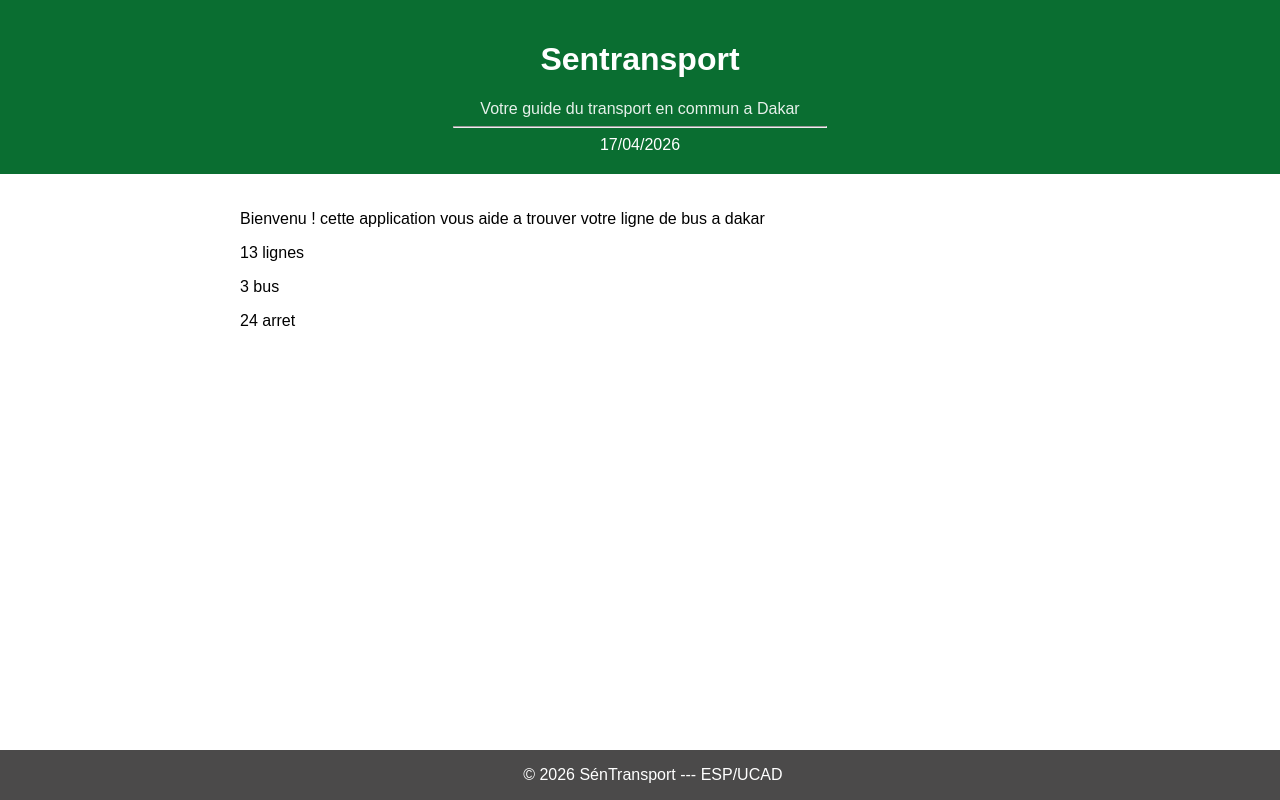
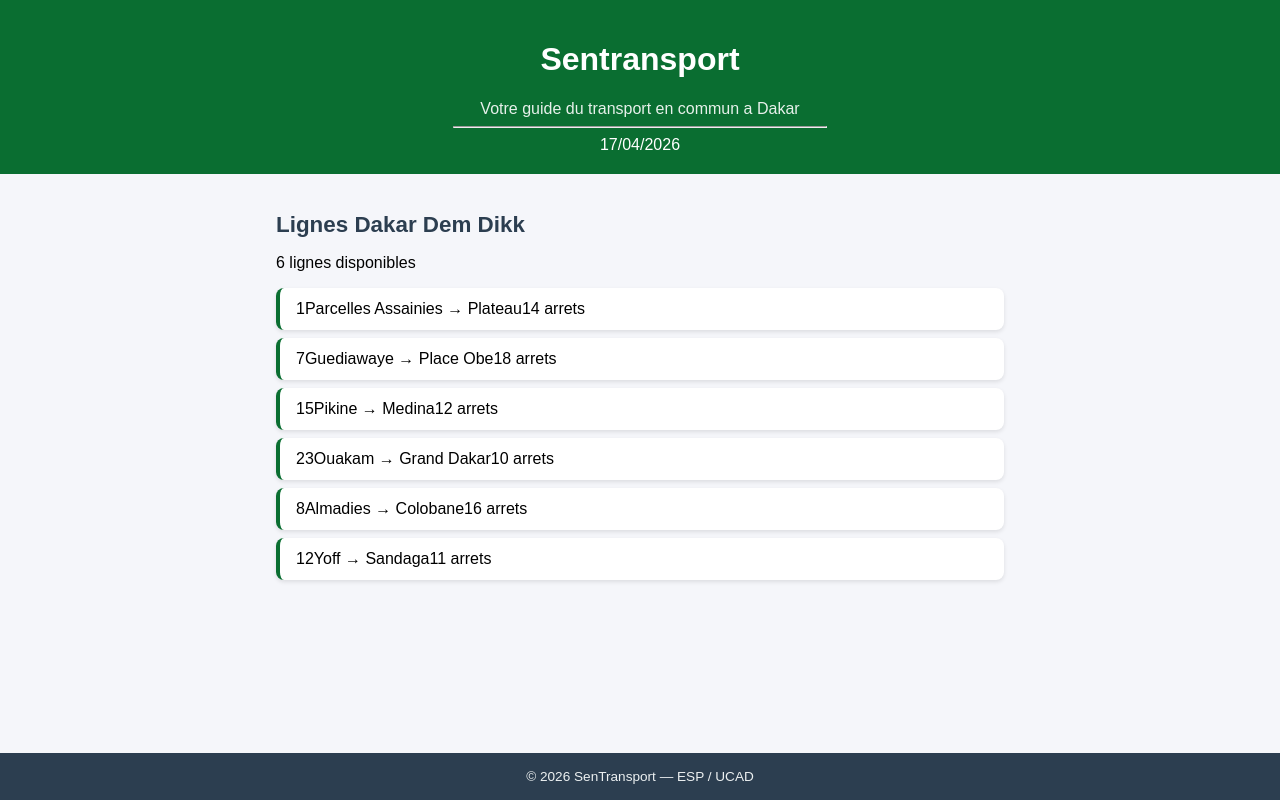
Before and after one commit to bamba-3310/SenTransport, a React (Create React App) app: page / in a window 1280 px wide. Built offline with nearby package versions, Linux system fonts and the light colour scheme.

Commit message:
Lab 2 : composants statiques LigneBus et ListeLignes

```diff
--- a/src/App.css
+++ b/src/App.css
@@ -1,10 +1,22 @@
 .App {
   font-family: Arial, sans-serif;
   min-height: 100vh;
+  background-color: #f5f6fa;
+  display: flex;
+  flex-direction: column;
 }
 
-.contenu{
+.contenu {
   padding: 20px;
   max-width: 800px;
   margin: 0 auto;
+  width: 100%;
+  box-sizing: border-box;
+  flex: 1;
 }
+
+@media (max-width: 600px) {
+  .contenu {
+    padding: 12px;
+  }
+}
--- a/src/App.js
+++ b/src/App.js
@@ -1,20 +1,59 @@
 import './App.css';
 import Header from './Header';
-import Footer from './Footer'
-import Statistique from './Statistique';
+import ListeLignes from './ListeLignes';
+import Footer from './Footer';
 
 function App() {
+  const lignes = [
+    {
+      id: 1,
+      numero: "1",
+      depart: "Parcelles Assainies",
+      arrivee: "Plateau",
+      arrets: 14,
+    },
+    {
+      id: 2,
+      numero: "7",
+      depart: "Guediawaye",
+      arrivee: "Place Obe",
+      arrets: 18,
+    },
+    {
+      id: 3,
+      numero: "15",
+      depart: "Pikine",
+      arrivee: "Medina",
+      arrets: 12,
+    },
+    {
+      id: 4,
+      numero: "23",
+      depart: "Ouakam",
+      arrivee: "Grand Dakar",
+      arrets: 10,
+    },
+    {
+      id: 5,
+      numero: "8",
+      depart: "Almadies",
+      arrivee: "Colobane",
+      arrets: 16,
+    },
+    {
+      id: 6,
+      numero: "12",
+      depart: "Yoff",
+      arrivee: "Sandaga",
+      arrets: 11,
+    },
+  ];
+
   return (
     <div className="App">
       <Header />
-      <main className='contenu'>
-        <p>
-          Bienvenu ! cette application vous aide a trouver
-          votre ligne de bus a dakar
-        </p>
-        <Statistique num="13" libele="lignes"/>
-        <Statistique num="3" libele="bus"/>
-        <Statistique num="24" libele="arret"/>
+      <main className="contenu">
+        <ListeLignes lignes={lignes} />
       </main>
       <Footer />
     </div>
--- a/src/Footer.css
+++ b/src/Footer.css
@@ -1,10 +1,8 @@
-.footer{
-    background-color: rgb(75, 74, 74);
-    color: white;
-    bottom: 0;
-    width: 100%;
-    height: 50px;
-    position:fixed;
-    padding-left: 1%;
-    text-align: center;
+.footer {
+  background-color: #2c3e50;
+  color: #ecf0f1;
+  text-align: center;
+  padding: 16px;
+  margin-top: 40px;
+  font-size: 0.85rem;
 }
--- a/src/Footer.js
+++ b/src/Footer.js
@@ -1,13 +1,11 @@
 import './Footer.css';
 
-function Footer(){
-    return(
-        <footer className='footer'>
-           <p>
-                 © 2026 SénTransport --- ESP/UCAD
-            </p>
-        </footer>
-    )
+function Footer() {
+  return (
+    <footer className="footer">
+      &copy; 2026 SenTransport &mdash; ESP / UCAD
+    </footer>
+  );
 }
 
 export default Footer;
--- /dev/null
+++ b/src/LigneBus.css
@@ -0,0 +1,51 @@
+.ligne-bus {
+  display: flex;
+  align-items: center;
+  padding: 12px 16px;
+  margin: 8px 0;
+  background-color: #ffffff;
+  border-radius: 8px;
+  border-left: 4px solid #0a6e31;
+  box-shadow: 0 2px 4px rgba(0, 0, 0, 0.1);
+  cursor: pointer;
+  transition:
+    transform 0.2s,
+    box-shadow 0.2s;
+}
+
+.ligne-bus:hover {
+  transform: translateX(4px);
+  box-shadow: 0 4px 8px rgba(0, 0, 0, 0.15);
+}
+
+.ligne-numero {
+  background-color: #0a6e31;
+  color: white;
+  font-weight: bold;
+  font-size: 1.2rem;
+  width: 50px;
+  height: 50px;
+  border-radius: 50%;
+  display: flex;
+  align-items: center;
+  justify-content: center;
+  margin-right: 16px;
+  flex-shrink: 0;
+}
+
+.ligne-info {
+  display: flex;
+  flex-direction: column;
+}
+
+.ligne-trajet {
+  font-size: 1rem;
+  font-weight: 600;
+  color: #2c3e50;
+}
+
+.ligne-arrets {
+  font-size: 0.85rem;
+  color: #7f8c8d;
+  margin-top: 4px;
+}
--- /dev/null
+++ b/src/LigneBus.js
@@ -0,0 +1,15 @@
+import './LigneBus.css';
+
+function LigneBus({ numero, depart, arrivee, arrets }) {
+  return (
+    <div className="ligne-bus">
+      <div className="numero">{numero}</div>
+      <div className="trajet">
+        {depart} → {arrivee}
+      </div>
+      <div className="arrets">{arrets} arrets</div>
+    </div>
+  );
+}
+
+export default LigneBus;
--- /dev/null
+++ b/src/ListeLignes.css
@@ -0,0 +1,16 @@
+.liste-lignes {
+  padding: 0 16px;
+}
+
+.liste-titre {
+  color: #2c3e50;
+  font-size: 1.4rem;
+  margin-bottom: 4px;
+}
+
+.liste-description {
+  color: #7f8c8d;
+  font-size: 0.9rem;
+  margin-top: 0;
+  margin-bottom: 16px;
+}
--- /dev/null
+++ b/src/ListeLignes.js
@@ -0,0 +1,24 @@
+import LigneBus from './LigneBus';
+import './ListeLignes.css';
+
+function ListeLignes({ lignes }) {
+  return (
+    <div className="liste-lignes">
+      <h2 className="liste-titre">Lignes Dakar Dem Dikk</h2>
+      <p className="stats">{lignes.length} lignes disponibles</p>
+      <div className="lignes-container">
+        {lignes.map((ligne) => (
+          <LigneBus
+            key={ligne.id}
+            numero={ligne.numero}
+            depart={ligne.depart}
+            arrivee={ligne.arrivee}
+            arrets={ligne.arrets}
+          />
+        ))}
+      </div>
+    </div>
+  );
+}
+
+export default ListeLignes;
```
